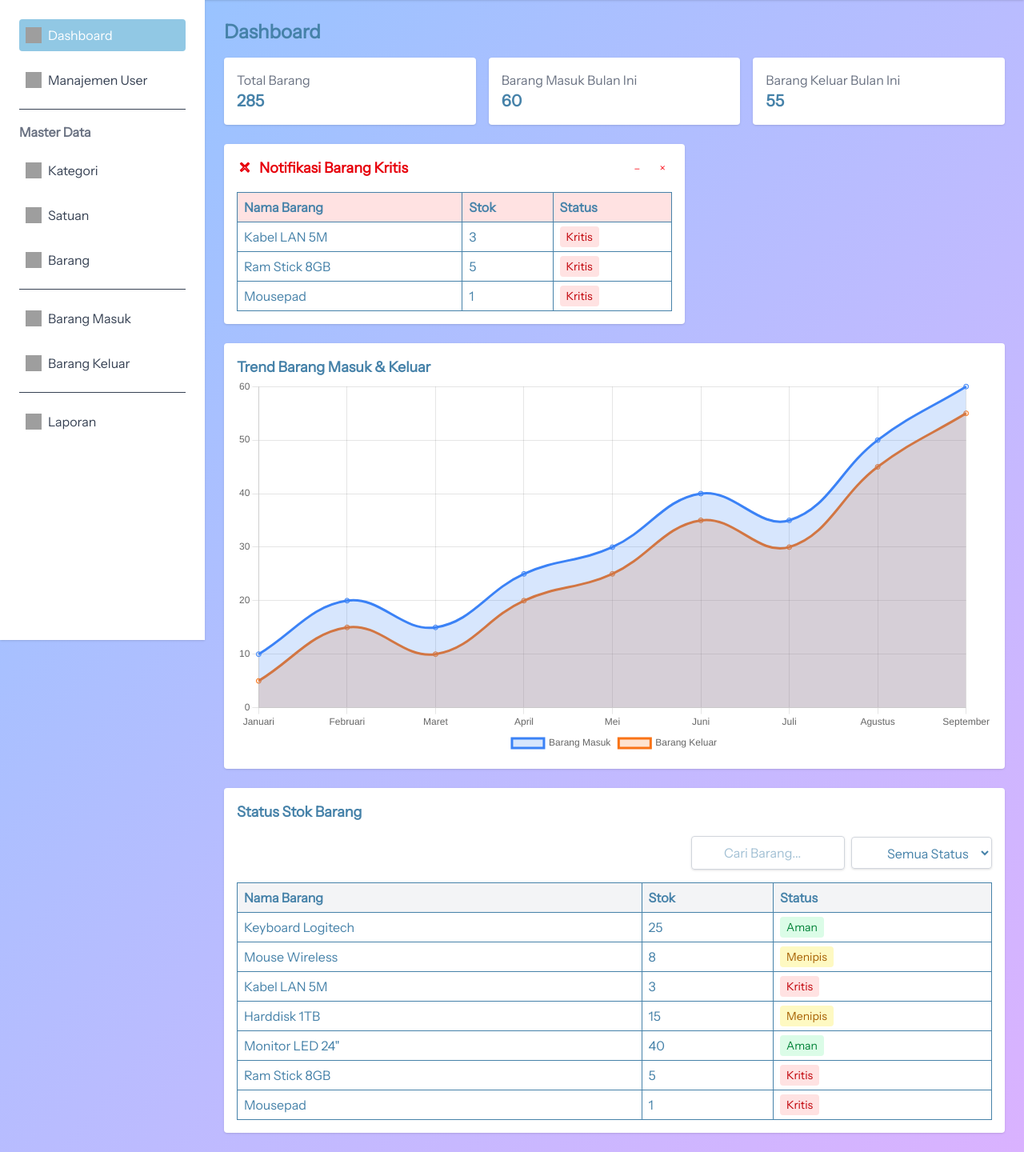
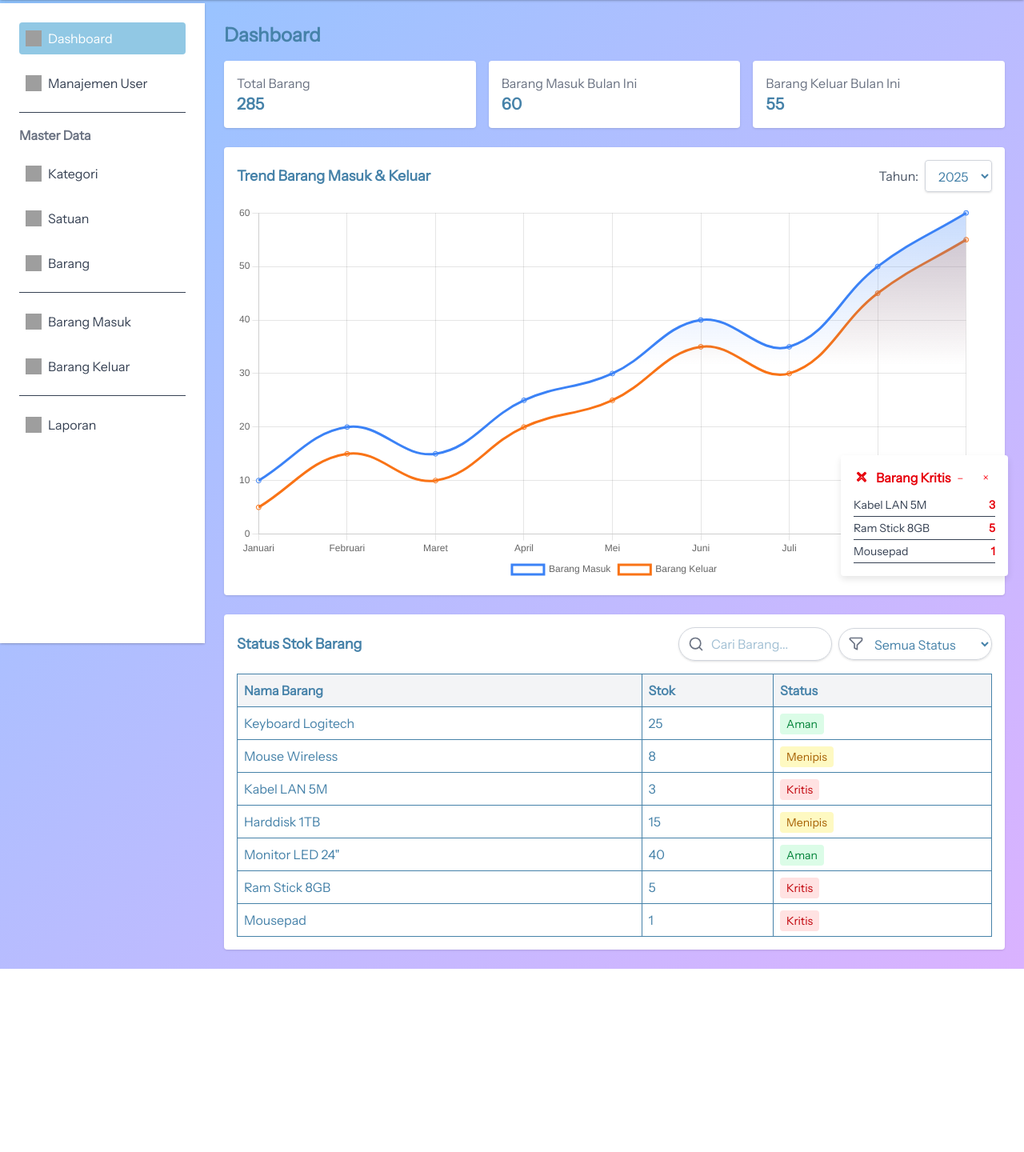
Before and after one commit to Bleatze/Aplikasi-Manajemen-Barang, a Laravel app: page /dashboard in a window 1280 px wide. Shown: the part 60-1500 px from the top of the page at 80% size. After the commit the page ends 1271 px from the top, so only its background shows below. Run offline with Laravel 12, Linux system fonts and the light colour scheme; the visitor is signed in with stand-in values (Sample User, id 1); style sheets or scripts are compiled from the project's sources; parts of the project's set-up code (start-up, migrations or seed data) failed here and were passed over; grey boxes are pictures that could not be loaded.

Commit message:
add ui baru

```diff
--- a/resources/views/dashboard.blade.php
+++ b/resources/views/dashboard.blade.php
@@ -1,20 +1,33 @@
+@extends('layouts.main')
+@section('title', 'Dashboard')
+
+@section('content')
+<h1 class="text-2xl font-semibold mb-4">Dashboard</h1>
 <style>
-@keyframes fadeIn {
-    from { opacity: 0; transform: translateY(-5px); }
+#notifKritis {
+    position: fixed;
+    bottom: 20px;
+    right: 20px;
+    max-width: 300px;
+    z-index: 50;
+    box-shadow: 0 4px 8px rgba(0,0,0,0.1);
+    transition: transform 0.3s ease, opacity 0.3s ease;
+}
+@keyframes fadeInNotif {
+    from { opacity: 0; transform: translateY(10px); }
     to { opacity: 1; transform: translateY(0); }
 }
-@keyframes fadeOut {
+.animate-fade {
+    animation: fadeInNotif 0.3s ease-out;
+}
+.animate-out {
+    animation: fadeOutNotif 0.3s ease-out forwards;
+}
+@keyframes fadeOutNotif {
     from { opacity: 1; transform: translateY(0); }
-    to { opacity: 0; transform: translateY(5px); }
+    to { opacity: 0; transform: translateY(10px); }
 }
-.animate-fade { animation: fadeIn 0.3s ease-out; }
-.animate-out { animation: fadeOut 0.3s ease-out; }
 </style>
-
-@extends('layouts.main')
-@section('title', 'Dashboard')
-@section('content')
-<h1 class="text-2xl font-semibold mb-4">Dashboard</h1>
 
 @php
 $barangList = [
@@ -26,6 +39,7 @@
     ['nama' => 'Ram Stick 8GB', 'stok' => 5],
     ['nama' => 'Mousepad', 'stok' => 1],
 ];
+
 foreach ($barangList as &$barang) {
     if ($barang['stok'] <= 5) {
         $barang['status'] = 'Kritis';
@@ -60,13 +74,13 @@
     </div>
 </div>
 
-<div id="notifKritis" class="bg-white p-4 rounded shadow mt-6 animate-fade relative max-w-xl">
-    <div class="flex justify-between items-center mb-4">
-        <h2 class="text-lg font-semibold text-red-600 flex items-center gap-2">
+<div id="notifKritis" class="bg-white p-4 rounded shadow animate-fade relative">
+    <div class="flex justify-between items-center mb-2">
+        <h2 class="text-md font-semibold text-red-600 flex items-center gap-2">
             <svg xmlns="http://www.w3.org/2000/svg" class="h-5 w-5 text-red-600" fill="none" viewBox="0 0 24 24" stroke="currentColor">
                 <path stroke-linecap="round" stroke-linejoin="round" stroke-width="2" d="M18.364 5.636l-1.414-1.414L12 9.172 7.05 4.222 5.636 5.636 10.586 10.586 5.636 15.536l1.414 1.414L12 12.828l4.95 4.95 1.414-1.414L13.414 10.586 18.364 5.636z" />
             </svg>
-            Notifikasi Barang Kritis
+            Barang Kritis
         </h2>
         <div class="flex items-center gap-2">
             <button id="minimizeNotif" class="text-red-500 hover:text-red-700 text-sm px-2">–</button>
@@ -75,51 +89,74 @@
     </div>
     <div id="notifContent">
         @if(count($barangKritis) > 0)
-        <table class="w-full text-left border border-gray-200">
-            <thead>
-                <tr class="bg-red-100">
-                    <th class="p-2 border">Nama Barang</th>
-                    <th class="p-2 border">Stok</th>
-                    <th class="p-2 border">Status</th>
-                </tr>
-            </thead>
-            <tbody>
+        <ul class="text-sm text-gray-700">
             @foreach ($barangKritis as $barang)
-                <tr>
-                    <td class="p-2 border">{{ $barang['nama'] }}</td>
-                    <td class="p-2 border">{{ $barang['stok'] }}</td>
-                    <td class="p-2 border">
-                        <span class="px-2 py-1 rounded bg-red-100 text-red-700 text-sm">Kritis</span>
-                    </td>
-                </tr>
+            <li class="border-b py-1 flex justify-between">
+                <span>{{ $barang['nama'] }}</span>
+                <span class="font-semibold text-red-600">{{ $barang['stok'] }}</span>
+            </li>
             @endforeach
-            </tbody>
-        </table>
+        </ul>
         @else
         <p class="text-green-600">Semua stok dalam kondisi aman.</p>
         @endif
     </div>
 </div>
 
+
 <div class="bg-white p-4 rounded shadow mt-6">
+    <div class="flex flex-col md:flex-row md:items-center md:justify-between mb-4 gap-2">
         <h2 class="text-lg font-semibold">Trend Barang Masuk & Keluar</h2>
+        <div class="flex items-center gap-2">
+            <label for="filterTahun" class="text-gray-600">Tahun:</label>
+            <select id="filterTahun" class="border border-gray-300 rounded px-3 py-2 shadow-sm">
+                <option value="2025">2025</option>
+                <option value="2024">2024</option>
+                <option value="2023">2023</option>
+            </select>
+        </div>
+    </div>
     <canvas id="barangLineChart" height="150"></canvas>
 </div>
 
 <div class="bg-white p-4 rounded shadow mt-6">
-    <h2 class="text-lg font-semibold mb-4">Status Stok Barang</h2>
-    <div class="flex flex-col md:flex-row md:justify-between mb-4 gap-2">
-        <div></div>
+    <div class="flex flex-col md:flex-row md:items-center md:justify-between mb-4 gap-2">
+
+        <!-- Judul di kiri -->
+        <h2 class="text-lg font-semibold">Status Stok Barang</h2>
+
+        <!-- Search & Filter di kanan -->
         <div class="flex items-center gap-2">
-            <input type="text" id="searchInput" placeholder="Cari Barang..." class="pl-10 pr-3 py-2 border border-gray-300 rounded shadow-sm focus:outline-none w-48">
-            <select id="filterStatus" class="pl-10 pr-3 py-2 border border-gray-300 rounded shadow-sm">
+
+            <!-- Search dengan icon & lonjong -->
+            <div class="relative">
+                <span class="absolute inset-y-0 left-0 flex items-center pl-3 text-gray-500">
+                    <svg xmlns="http://www.w3.org/2000/svg" class="h-5 w-5" fill="none" viewBox="0 0 24 24" stroke="currentColor">
+                        <path stroke-linecap="round" stroke-linejoin="round" stroke-width="2" d="M21 21l-4.35-4.35M11 19a8 8 0 100-16 8 8 0 000 16z" />
+                    </svg>
+                </span>
+                <input type="text" id="searchInput" placeholder="Cari Barang..." class="pl-10 pr-3 py-2 border border-gray-300 rounded-full shadow-sm focus:outline-none w-48">
+            </div>
+
+            <!-- Filter Status dengan icon & lonjong -->
+            <div class="relative">
+                <span class="absolute inset-y-0 left-0 flex items-center pl-3 text-gray-500">
+                    <svg xmlns="http://www.w3.org/2000/svg" class="h-5 w-5" fill="none" viewBox="0 0 24 24" stroke="currentColor">
+                        <path stroke-linecap="round" stroke-linejoin="round" stroke-width="2" d="M3 4a1 1 0 011-1h16a1 1 0 011 1v2a1 1 0 01-.293.707l-7 7V20l-4-2v-6.293l-7-7A1 1 0 013 4z" />
+                    </svg>
+                </span>
+                <select id="filterStatus" class="pl-10 pr-3 py-2 border border-gray-300 rounded-full shadow-sm w-48">
                     <option value="semua">Semua Status</option>
                     <option value="aman">Aman</option>
                     <option value="menipis">Menipis</option>
                     <option value="kritis">Kritis</option>
                 </select>
             </div>
+
         </div>
+    </div>
+
+    <!-- Tabel Stok Barang -->
     <table class="w-full text-left border border-gray-200">
         <thead>
             <tr class="bg-gray-100">
@@ -141,6 +178,7 @@
         </tbody>
     </table>
 </div>
+
 @endsection
 
 @section('scripts')
@@ -148,6 +186,7 @@
 <script>
 const ctx = document.getElementById('barangLineChart').getContext('2d');
 const filterTahun = document.getElementById('filterTahun');
+
 const datasetByYear = {
     '2025': { labels: @json($labels['2025']), masuk: @json($barangMasuk['2025']), keluar: @json($barangKeluar['2025']) },
     '2024': { labels: @json($labels['2024']), masuk: @json($barangMasuk['2024']), keluar: @json($barangKeluar['2024']) },
@@ -157,33 +196,49 @@
 let chart;
 function renderChart(tahun) {
     const data = datasetByYear[tahun];
+    if (!data) return;
+
     if (chart) chart.destroy();
+
+    const gradientMasuk = ctx.createLinearGradient(0, 0, 0, 200);
+    gradientMasuk.addColorStop(0, 'rgba(59, 130, 246, 0.3)');
+    gradientMasuk.addColorStop(1, 'rgba(59, 130, 246, 0)');
+
+    const gradientKeluar = ctx.createLinearGradient(0, 0, 0, 200);
+    gradientKeluar.addColorStop(0, 'rgba(249, 115, 22, 0.3)');
+    gradientKeluar.addColorStop(1, 'rgba(249, 115, 22, 0)');
+
     chart = new Chart(ctx, {
         type: 'line',
         data: {
             labels: data.labels,
             datasets: [
-                { label: 'Barang Masuk', data: data.masuk, borderColor: '#3b82f6', backgroundColor: 'rgba(59,130,246,0.2)', tension: 0.4, fill: true },
-                { label: 'Barang Keluar', data: data.keluar, borderColor: '#f97316', backgroundColor: 'rgba(249,115,22,0.2)', tension: 0.4, fill: true }
+                { label: 'Barang Masuk', data: data.masuk, borderColor: '#3b82f6', backgroundColor: gradientMasuk, tension: 0.4, fill: true },
+                { label: 'Barang Keluar', data: data.keluar, borderColor: '#f97316', backgroundColor: gradientKeluar, tension: 0.4, fill: true }
             ]
         },
         options: { responsive: true, scales: { y: { beginAtZero: true } }, plugins: { legend: { position: 'bottom' } } }
     });
 }
-renderChart('2025');
+
+renderChart(filterTahun.value);
+filterTahun.addEventListener('change', () => renderChart(filterTahun.value));
 
 const filterStatus = document.getElementById('filterStatus');
 const searchInput = document.getElementById('searchInput');
 const rows = document.querySelectorAll('#barangTable tr');
+
 function filterTable() {
     const status = filterStatus.value;
     const search = searchInput.value.toLowerCase();
     rows.forEach(row => {
         const rowStatus = row.dataset.status;
         const rowNama = row.dataset.nama;
-        row.style.display = (status === 'semua' || rowStatus === status) && rowNama.includes(search) ? '' : 'none';
+        const visible = (status === 'semua' || rowStatus === status) && rowNama.includes(search);
+        row.style.display = visible ? '' : 'none';
     });
 }
+
 filterStatus.addEventListener('change', filterTable);
 searchInput.addEventListener('keyup', filterTable);
 
--- a/resources/views/layouts/main.blade.php
+++ b/resources/views/layouts/main.blade.php
@@ -5,25 +5,30 @@
     <title>@yield('title', 'Aplikasi Barang')</title>
     @vite('resources/css/app.css')
     <link href="https://fonts.googleapis.com/css2?family=Instrument+Sans&display=swap" rel="stylesheet">
+</head>
+<body class="font-sans bg-gradient-to-br from-blue-300 to-purple-300 min-h-screen text-accent">
 
-</head>
-<body class="font-sans bg-soft-light text-accent min-h-screen  bg-gradient-to-br from-blue-300 to-purple-300">
+    {{-- Navbar Tetap di Atas --}}
+    <header class="fixed top-0 left-0 right-0 z-50 bg-white shadow">
+        @include('partials.navbar')
+    </header>
 
-    {{-- Navbar --}}
-    @include('partials.navbar')
+    <div class="flex pt-16"> {{-- Padding top menyesuaikan tinggi Navbar --}}
 
-    {{-- Body --}}
-    <div class="flex">
-        {{-- Sidebar --}}
-        @include('partials.sidebar')
+        {{-- Sidebar Tetap di Kiri --}}
+        <aside class="w-64 bg-white shadow h-screen fixed top-16 left-0 z-40 hidden md:block">
+            @include('partials.sidebar')
+        </aside>
 
-        {{-- Konten utama --}}
-        <main class="flex-1 p-6">
+        {{-- Konten Utama --}}
+        <main class="flex-1 p-6 md:ml-64 w-full">
             @include('partials.alert')
             @yield('content')
         </main>
+
     </div>
+
     <script src="https://cdn.jsdelivr.net/npm/chart.js"></script>
+    @yield('scripts')
 </body>
-@yield('scripts')
 </html>
```
Also changed, not shown: 1 other file. Lines whose indentation alone changed are shown as unchanged.
